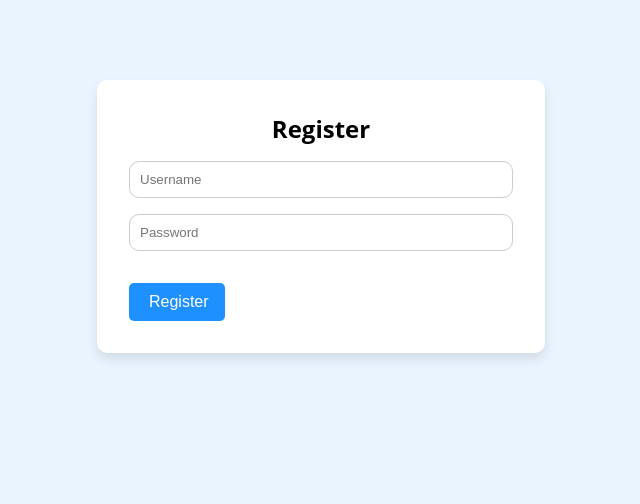
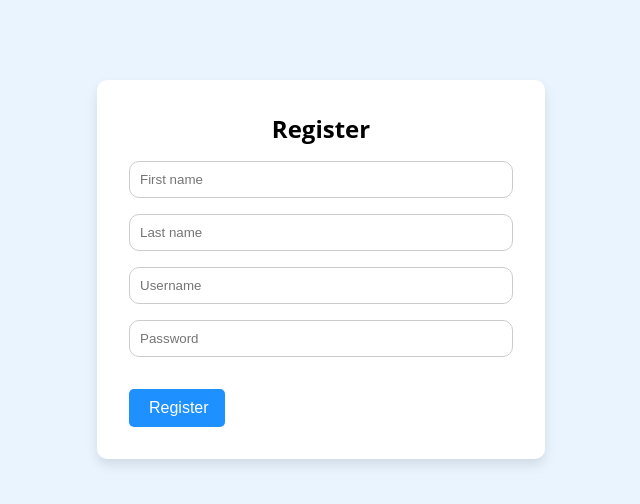
Before and after one commit to JuliaKucmierczyk/ManagMe, a React (Vite) app: page /register in a window 1280 px wide. Shown: the top 504 px of the page, without its empty margins (319-959 px from the left). Built offline with nearby package versions, Linux system fonts and the light colour scheme.

Commit message:
jakis cudem sie udalo

```diff
--- a/src/Pages/Login.tsx
+++ b/src/Pages/Login.tsx
@@ -1,37 +1,32 @@
-import { useState, ChangeEvent, FormEvent } from "react";
+import { useState } from "react";
 import {
   FormInput,
   FormContainer,
   Form,
   FormBtn,
 } from "../Styles/StyledComponents";
+import { useNavigate } from "react-router-dom";
+import axios from "axios";
 
 function Login() {
   const [username, setUsername] = useState("");
   const [password, setPassword] = useState("");
+  const navigate = useNavigate();
 
-  const handleUsernameChange = (e: ChangeEvent<HTMLInputElement>) =>
-    setUsername(e.target.value);
-  const handlePasswordChange = (e: ChangeEvent<HTMLInputElement>) =>
-    setPassword(e.target.value);
-
-  const handleSubmit = async (e: FormEvent<HTMLFormElement>) => {
+  const handleSubmit = (e: { preventDefault: () => void }) => {
     e.preventDefault();
-    const response = await fetch("http://localhost:5184/login", {
-      method: "POST",
-      headers: {
-        "Content-Type": "application/json",
-      },
-      body: JSON.stringify({ username, password }),
-    });
-
-    if (response.ok) {
-      const data = await response.json();
-      console.log("Token:", data.token);
-      console.log("Refresh Token:", data.refreshToken);
-    } else {
-      console.error("Login failed. Response status:", response.status);
-    }
+    axios
+      .post("http://localhost:7000/login", { username, password })
+      .then((result) => {
+        console.log(result);
+        if (result.data === "Success") {
+          navigate("/");
+        } else {
+          navigate("/register");
+          alert("You are not registered to this service");
+        }
+      })
+      .catch((err) => console.log(err));
   };
 
   return (
@@ -44,7 +39,7 @@ function Login() {
           placeholder="Username"
           maxLength={255}
           value={username}
-          onChange={handleUsernameChange}
+          onChange={(e) => setUsername(e.target.value)}
           required
         />
         <FormInput
@@ -53,7 +48,7 @@ function Login() {
           placeholder="Password"
           maxLength={255}
           value={password}
-          onChange={handlePasswordChange}
+          onChange={(e) => setPassword(e.target.value)}
           required
         />
         <FormBtn>Login</FormBtn>
--- a/src/Pages/Register.tsx
+++ b/src/Pages/Register.tsx
@@ -6,36 +6,47 @@ import {
   Form,
   FormBtn,
 } from "../Styles/StyledComponents";
+import axios from "axios";
 
 function Register() {
+  const [username, setUsername] = useState("");
+  const [password, setPassword] = useState("");
+  const [firstName, setfirstName] = useState("");
+  const [lastName, setlastName] = useState("");
   const navigate = useNavigate();
 
-  const [username, setUsername] = useState("");
-  const [password, setPassword] = useState("");
-
-  async function registerUser() {
-    const response = await fetch("http://localhost:3000/api/register", {
-      method: "POST",
-      headers: {
-        "Content-Type": "application/json",
-      },
-      body: JSON.stringify({
+  const handleSubmit = (e: { preventDefault: () => void }) => {
+    e.preventDefault();
+    axios
+      .post("http://localhost:7000/register", {
         username,
         password,
-      }),
-    });
-
-    const data = await response.json();
-
-    if (data.status === "ok") {
-      navigate("/login", { replace: true });
-    }
-  }
+        firstName,
+        lastName,
+      })
+      .then((result) => {
+        console.log(result);
+        navigate("/login");
+      })
+      .catch((err) => console.log(err));
+  };
 
   return (
     <FormContainer>
       <h1>Register</h1>
-      <Form onSubmit={registerUser} className="form">
+      <Form onSubmit={handleSubmit} className="form">
+        <FormInput
+          value={firstName}
+          onChange={(e) => setfirstName(e.target.value)}
+          type="text"
+          placeholder="First name"
+        />
+        <FormInput
+          value={lastName}
+          onChange={(e) => setlastName(e.target.value)}
+          type="text"
+          placeholder="Last name"
+        />
         <FormInput
           value={username}
           onChange={(e) => setUsername(e.target.value)}
```
Also changed, not shown: Server.ts (+29 -17 lines), 1 other file (tests, documents, lock files or other folders).
